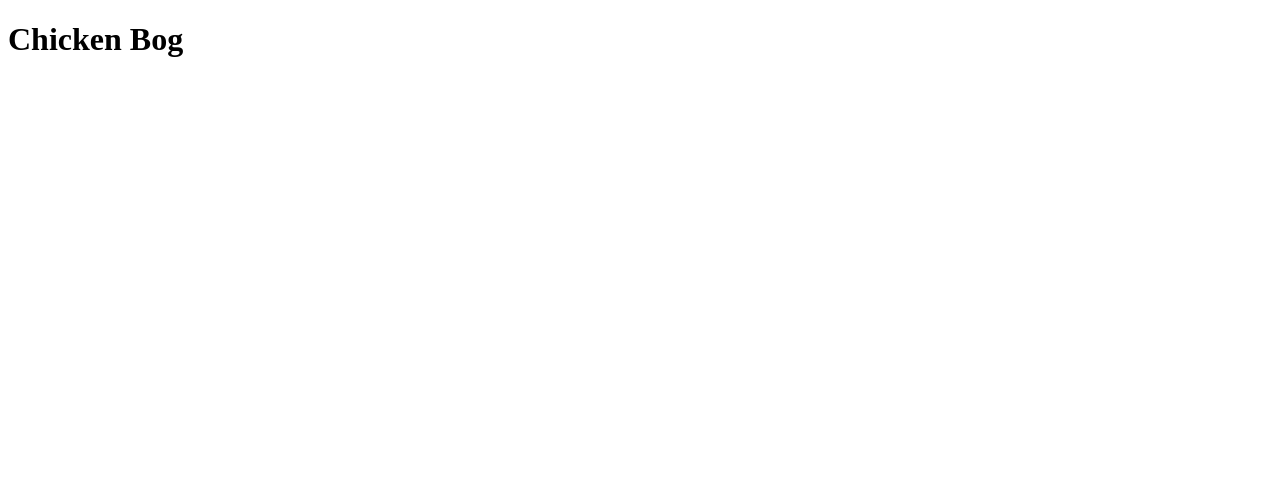
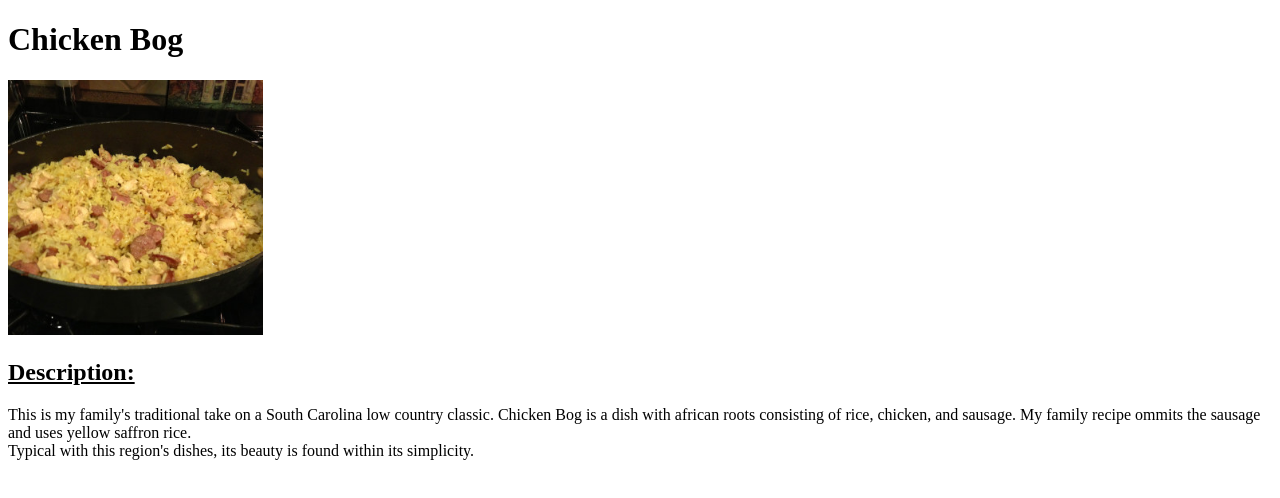
Before and after one commit to bobbiemccary/odin-recipes, a plain HTML site: page recipes/chickenBog.html in a window 1280 px wide. Drawn offline with Linux system fonts and the light colour scheme.

Commit message:
Add image of chicken bog. Update Chicken Bog recipe page with description

```diff
--- a/recipes/chickenBog.html
+++ b/recipes/chickenBog.html
@@ -8,5 +8,14 @@
 </head>
 <body>
     <h1>Chicken Bog</h1>
+    <img src="../resources/img/chickenBog.jpg" alt="Picture of Chicken Bog, in a pot,
+     on top of a cooking range" width="255" height="255">
+
+    <h2><u>Description:</u></h2>
+
+        <p>This is my family's traditional take on a South Carolina low country classic.
+        Chicken Bog is a dish with african roots consisting of rice, chicken, and sausage.
+        My family recipe ommits the sausage and uses yellow saffron rice. <br>
+        Typical with this region's dishes, its beauty is found within its simplicity.</p>
 </body>
 </html>
```
Also changed, not shown: resources/img/chickenBog.jpg (added).
